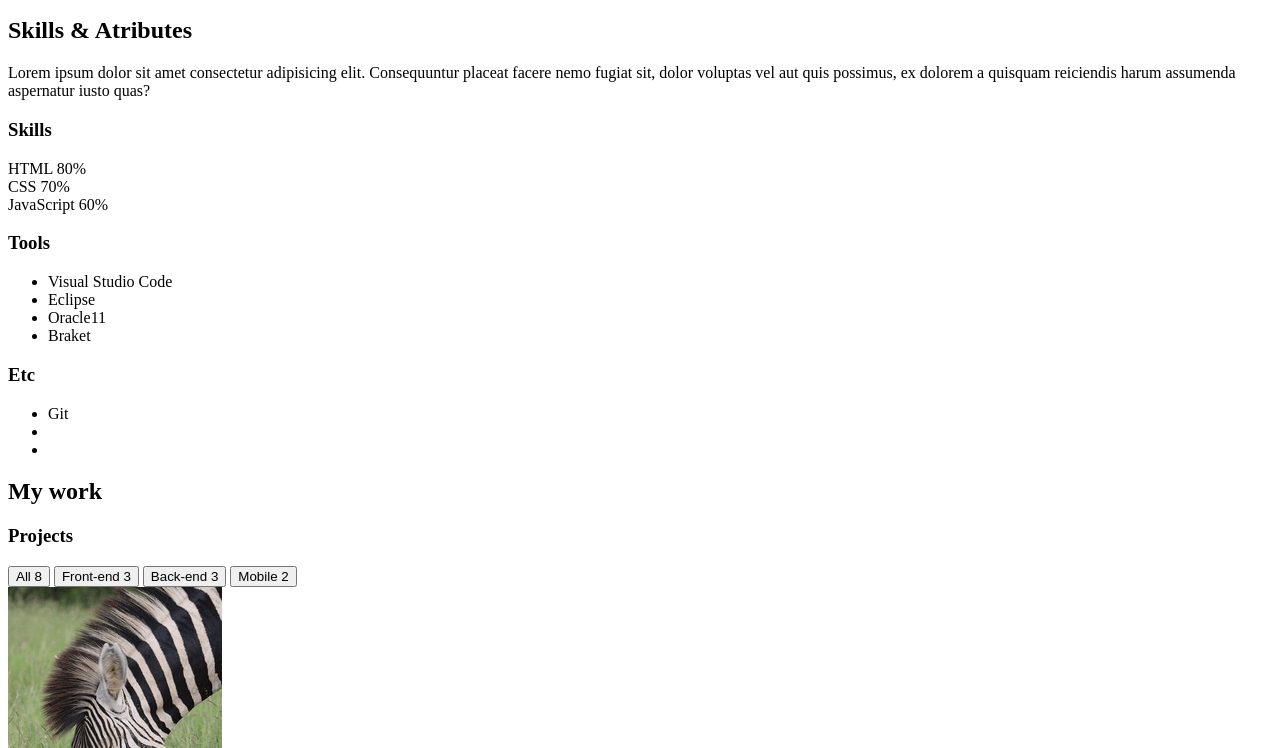
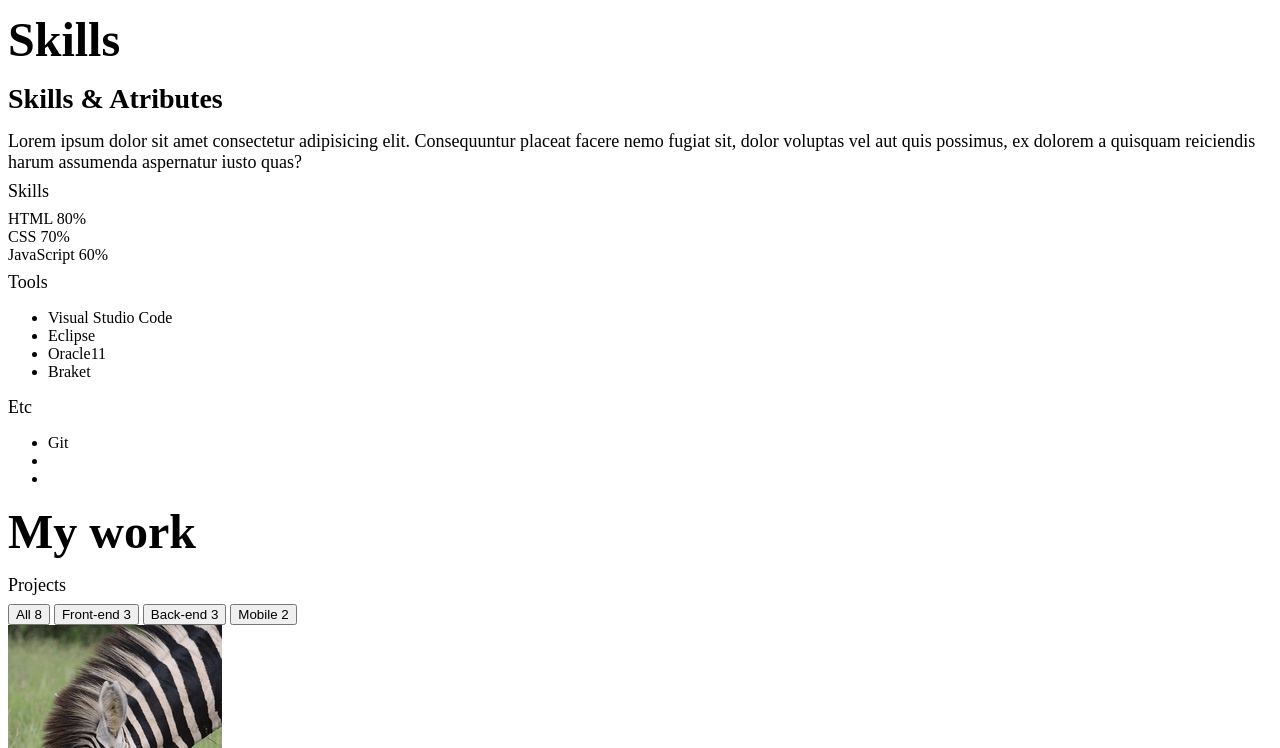
Before and after one commit to HectorJK/portfolio, a plain HTML site: page HTML/index.html in a window 1280 px wide. Shown: the part 1594-2342 px from the top of the page. Drawn offline with Linux system fonts and the light colour scheme.

Commit message:
CSS: Typography

```diff
--- a/CSS/style.css
+++ b/CSS/style.css
@@ -37,3 +37,32 @@
 *{
   box-sizing: border-box;
 }
+
+/* Typography */
+h1{
+  font-size: var(--font-large);
+  font-weight: var(--weight-bold);
+  color: var(--color-black);
+  margin: 16px 0px;
+}
+
+h2{
+  font-size: var(--font-medium);
+  font-weight: var(--weight-semi-bold);
+  color: var(--color-black);
+  margin: 16px 0;
+}
+
+h3{
+  font-size: var(--font-regular);
+  font-weight: var(--weight-regular);
+  color: var(--color-black);
+  margin: 8px 0;
+}
+
+p{
+  font-size: var(--font-regular);
+  font-weight: var(--weight-regular);
+  color: var(--color-black);
+  margin: 4px 0;
+}
--- a/HTML/index.html
+++ b/HTML/index.html
@@ -13,7 +13,7 @@
   <!-- <link rel="preconnect" href="https://fonts.googleapis.com">
 <link rel="preconnect" href="https://fonts.gstatic.com" crossorigin> -->
   <link href="https://fonts.googleapis.com/css2?family=Open+Sans:wght@400;600;700&display=swap" rel="stylesheet" />
-  <link rel="stylesheet" href="/CSS/portfolio.css" />
+  <link rel="stylesheet" href="/CSS/style.css" />
   <script src="/JS/main.js" defer></script>
 </head>
 
```
